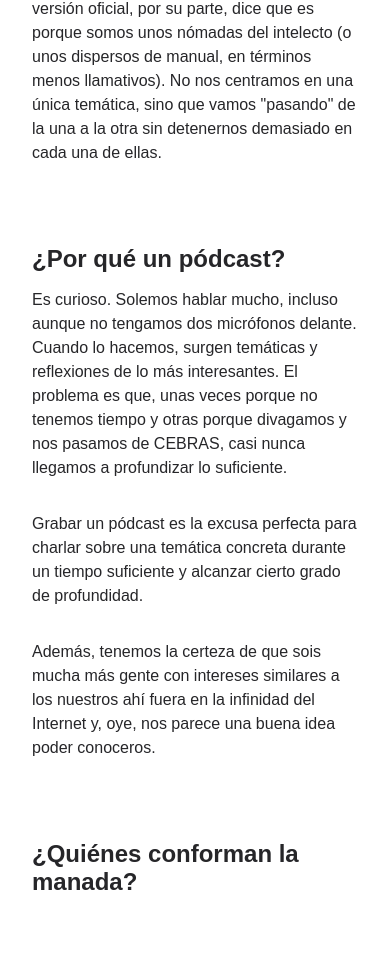
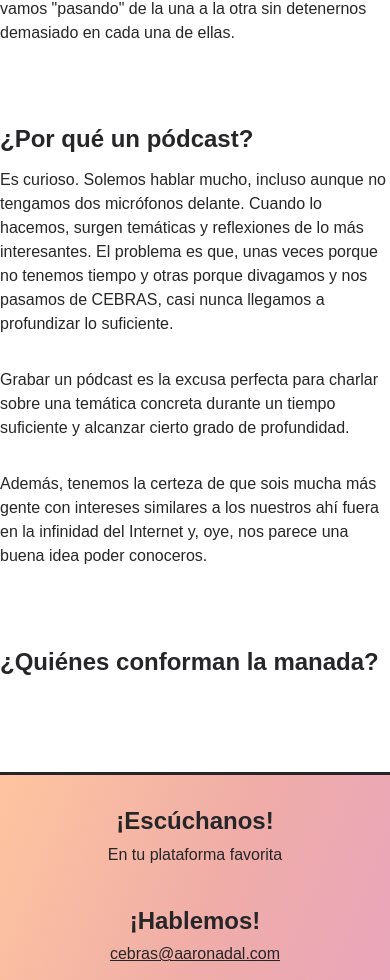
Before and after one commit to aaronadal/cebrasdepaso, a Vue app: page /nosotros in a window 390 px wide. Shown: the part 1017-1997 px from the top of the page. Built offline with nearby package versions, Linux system fonts and the light colour scheme; a small style sheet from the web is missing.

Commit message:
Footer content

```diff
--- a/src/components/layout/PageFooter.vue
+++ b/src/components/layout/PageFooter.vue
@@ -1,4 +1,6 @@
 <script setup lang="ts">
+import Icon from '@/components/Icon.vue'
+import { CONTACT_EMAIL } from '@/config'
 </script>
 
 <template>
@@ -7,11 +9,27 @@
       <div class="container">
         <div class="info">
           <div>
-            CEBRAS DE PASO
+            <h2>¡Escúchanos!</h2>
+            <div>En tu plataforma favorita</div>
+            <div class="icon-items">
+              <Icon class="icon-item icon" weight="light" icon="spotify-logo" />
+              <Icon class="icon-item icon" weight="light" icon="google-podcasts-logo" />
+              <Icon class="icon-item icon" weight="light" icon="apple-podcasts-logo" />
+              <Icon class="icon-item icon" weight="light" icon="rss" />
+              <Icon class="icon-item icon" weight="light" icon="globe" />
+            </div>
           </div>
-          <address>
-            Información de contacto.
-          </address>
+          <div class="separator" />
+          <div>
+            <h2>¡Hablemos!</h2>
+            <address><a :href="`mailto:${CONTACT_EMAIL}`">{{ CONTACT_EMAIL }}</a></address>
+            <div class="icon-items">
+              <Icon class="icon-item icon" weight="light" icon="facebook-logo" />
+              <Icon class="icon-item icon" weight="light" icon="instagram-logo" />
+              <Icon class="icon-item icon" weight="light" icon="twitter-logo" />
+              <Icon class="icon-item icon" weight="light" icon="tiktok-logo" />
+            </div>
+          </div>
         </div>
         <nav class="legal-links">
           <div>
--- a/src/styles/_content.scss
+++ b/src/styles/_content.scss
@@ -7,8 +7,8 @@
 }
 
 section {
-  padding-left: 2rem;
-  padding-right: 2rem;
+  // padding-left: 2rem;
+  // padding-right: 2rem;
 
   + section {
     margin-top: 5rem;
--- a/src/styles/_layout.scss
+++ b/src/styles/_layout.scss
@@ -20,7 +20,8 @@ body,
     @extend %full-gradient-animated;
 
     --border-style: solid 3px var(--text-color);
-    --xxxxer-max-width: 1200px;
+    --header-max-width: 1200px;
+    --footer-max-width: 800px;
 
     > .inner {
       padding: 2rem 0 1rem;
@@ -29,7 +30,7 @@ body,
         height: 100%;
         display: grid;
         gap: 2rem 0;
-        max-width: var(--xxxxer-max-width);
+        max-width: var(--header-max-width);
         margin: 0 auto;
       }
     }
@@ -66,6 +67,47 @@ body,
       > .container {
         grid-template-columns: 1fr;
         grid-template-rows: 1fr min-content;
+
+        max-width: var(--footer-max-width);
+      }
+    }
+
+    .info {
+      display: grid;
+      grid-template-columns: 1fr 1px 1fr;
+      grid-template-rows: auto;
+
+      > div {
+        &:nth-child(1) {
+          text-align: left;
+
+          .icon-items {
+            justify-content: start;
+          }
+        }
+
+        &:nth-child(2) {
+          background: var(--text-color);
+        }
+
+        &:nth-child(3) {
+          text-align: right;
+
+          .icon-items {
+            justify-content: end;
+          }
+        }
+      }
+
+      h2 {
+        margin-bottom: .5rem;
+      }
+
+      .icon-items {
+        margin-top: .5rem;
+        font-size: 1.5rem;
+        display: flex;
+        gap: .5rem;
       }
     }
 
@@ -111,21 +153,22 @@ body,
 @media (max-width: 1350px) {
   #page-header,
   #page-footer {
-    --xxxxer-max-width: 1000px;
+    --header-max-width: 1000px;
   }
 }
 
 @media (max-width: 1150px) {
   #page-header,
   #page-footer {
-    --xxxxer-max-width: 800px;
+    --header-max-width: 800px;
   }
 }
 
 @media (max-width: 860px) {
   #page-header,
   #page-footer {
-    --xxxxer-max-width: calc(100% - 2rem);
+    --header-max-width: calc(100% - 2rem);
+    --footer-max-width: calc(100% - 2rem);
   }
 }
 
@@ -133,6 +176,27 @@ body,
   #page-footer {
     text-align: center;
 
+    .info {
+      grid-template-columns: 1fr;
+      grid-template-rows: auto 2rem auto;
+
+      > div {
+        &:nth-child(1),
+        &:nth-child(3) {
+          text-align: center;
+
+          .icon-items {
+            justify-content: center;
+          }
+        }
+
+        &:nth-child(2) {
+          background: none;
+        }
+      }
+    }
+
+
     .legal-links {
       flex-direction: column;
     }
```
